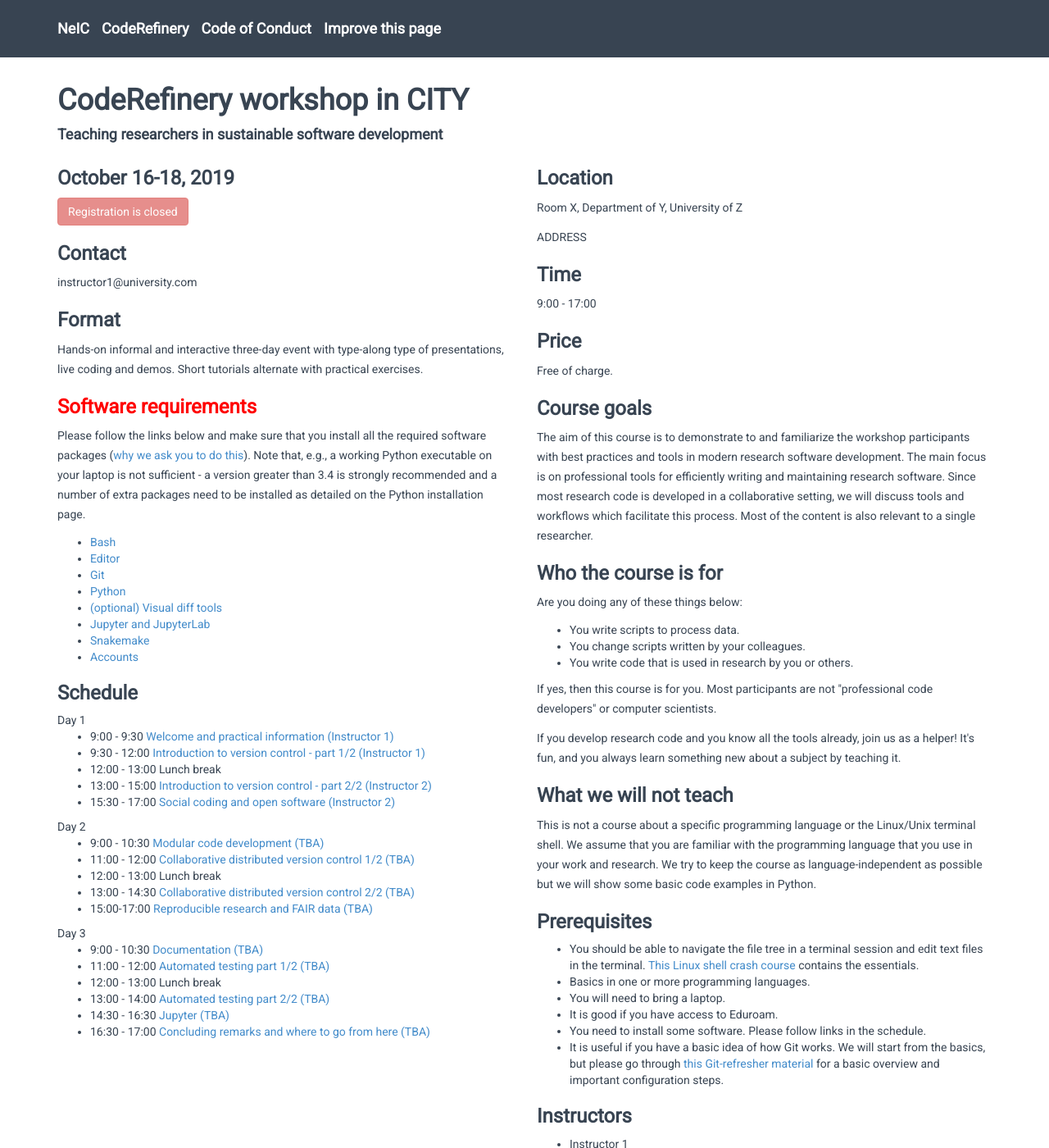
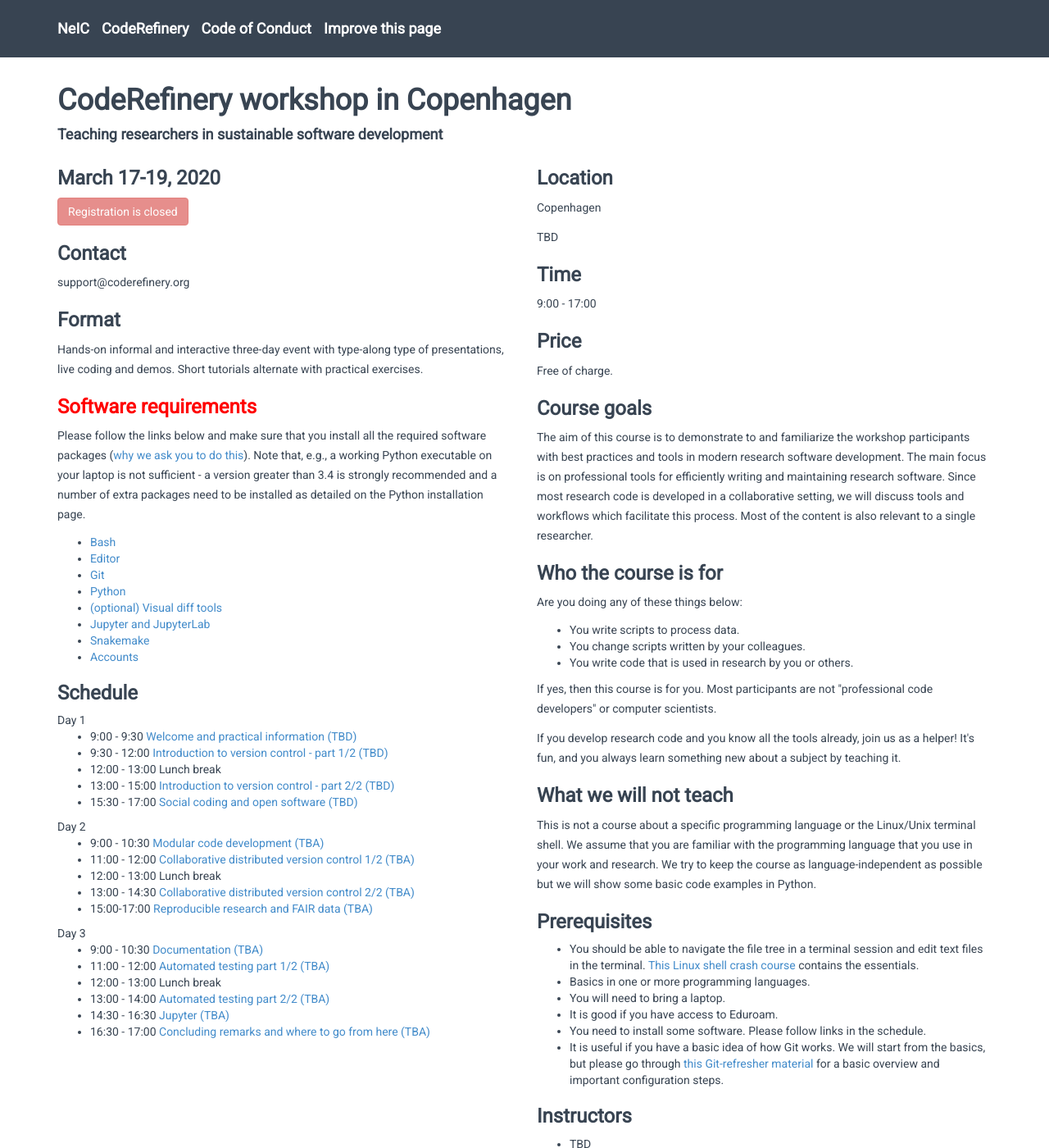
Before and after one commit to coderefinery/2020-03-17-copenhagen, a Jekyll site: the page built from index.md, in a window 1280 px wide and 1400 px high. Shown: the whole window at 82% size. Built offline with Jekyll 4.4.1, drawn with Linux system fonts in a browser that asks for light colours; nearby versions of some CDN libraries; some of the changed text lies outside the part shown.

Commit message:
update workshop info

```diff
--- a/index.md
+++ b/index.md
@@ -5,30 +5,27 @@ include: workshop
 # location and address
 # you can also link to a map using e.g. openstreetmap, for example:
 # location: "<a https://www.openstreetmap.org/node/1771739362">Teknikringen 14, 11428 Stockholm</a>
-location: "Room X, Department of Y, University of Z"
-address: "ADDRESS"
-city: CITY
+location: Copenhagen
+address: TBD
+city: Copenhagen
 
 # date and time
 time: "9:00 - 17:00"
-dates: "October 16-18, 2019"
+dates: "March 17-19, 2020"
 
 # Add link to registration form here and specify when the registration opens and whether it is closed
-registration_form:
-registration_open_date: September 30, 2019
+registration_form: https://indico.neic.no/event/117/
+registration_open_date: January 27, 2020
 registration_is_closed: true
 
 # names of instructors and helpers
 instructors:
- - Instructor 1
- - Instructor 2
- - Instructor 3
+ - TBD
 helpers:
- - Helper 1
- - Helper 2
+ - TBD
 
 # contact email address
-contact: instructor1@university.com
+contact: support@coderefinery.org
 
 # normally no need to modify this
 goals:
@@ -65,17 +62,17 @@ schedule:
   - date: Day 1
     morning:
       - time: 9:00 - 9:30
-        title: Welcome and practical information (Instructor 1)
+        title: Welcome and practical information (TBD)
         url: https://github.com/coderefinery/workshop-intro/blob/master/README.md
       - time: 9:30 - 12:00
-        title: Introduction to version control - part 1/2 (Instructor 1)
+        title: Introduction to version control - part 1/2 (TBD)
         url: https://coderefinery.github.io/git-intro/
     afternoon:
       - time: 13:00 - 15:00
-        title: Introduction to version control - part 2/2 (Instructor 2)
+        title: Introduction to version control - part 2/2 (TBD)
         url: https://coderefinery.github.io/git-intro/
       - time: 15:30 - 17:00
-        title: Social coding and open software (Instructor 2)
+        title: Social coding and open software (TBD)
         url: https://cicero.xyz/v3/remark/0.14.0/github.com/coderefinery/social-coding/master/talk.md
   - date: Day 2
     morning:
```
